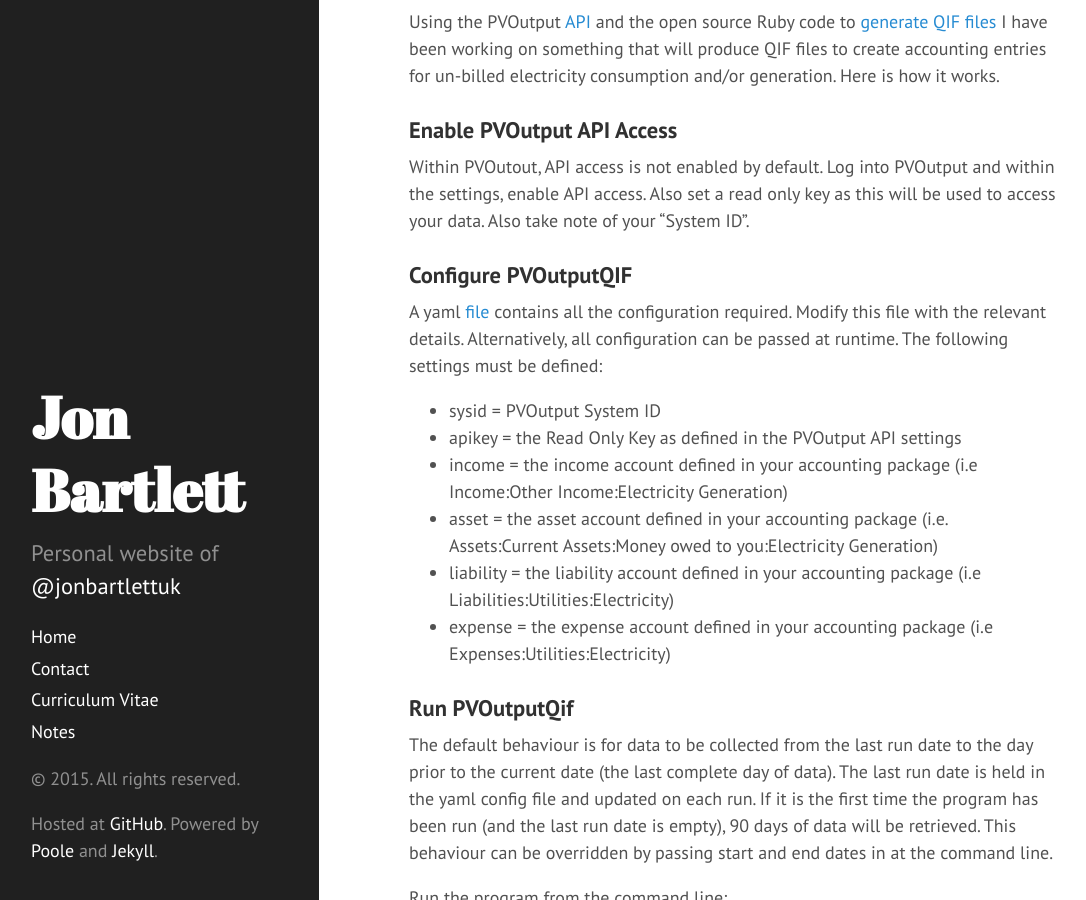
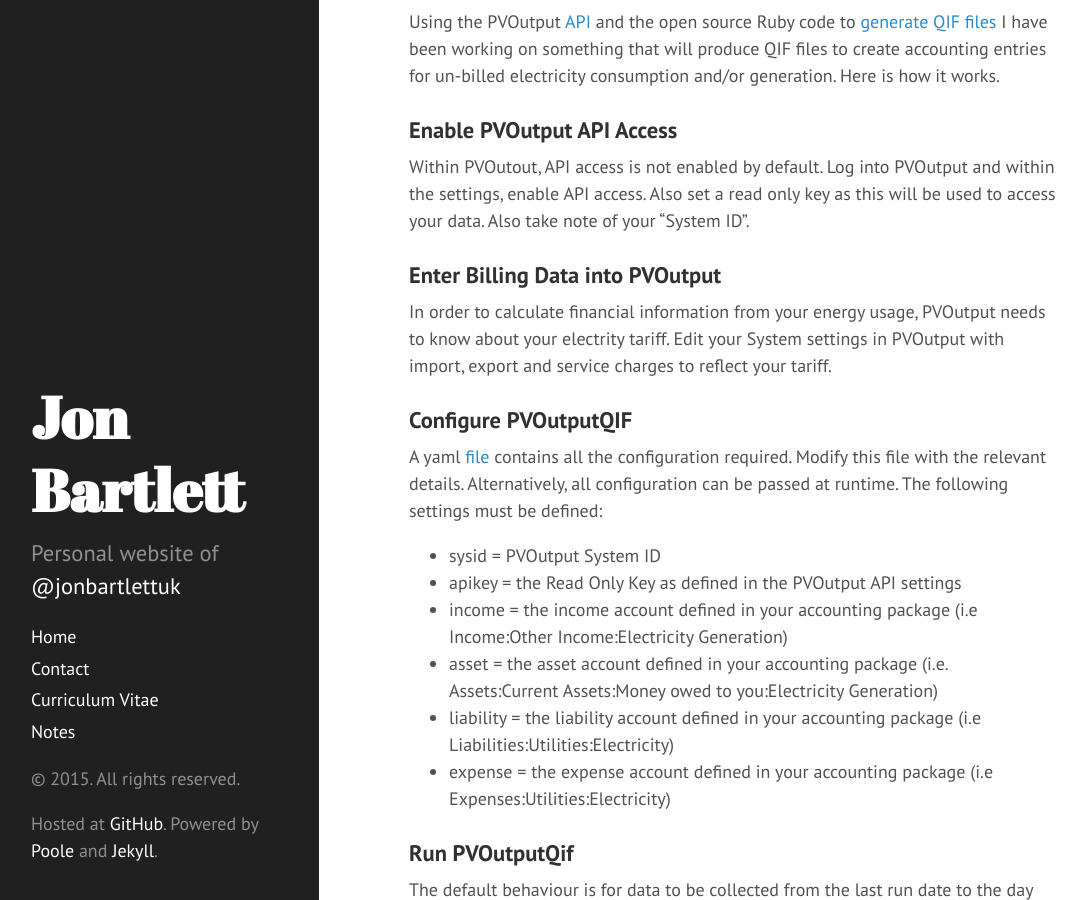
Before and after one commit to jonbartlett/jonbartlett.github.io, a Jekyll site: the page built from _posts/2015-08-27-electricity-consumption-generation-accounting.md, in a window 1280 px wide and 900 px high, scrolled down 3931 px. Shown: the whole window, without its empty margins (5-1091 px from the left). Built offline with Jekyll 4.4.1, drawn with Linux system fonts in a browser that asks for light colours; Markdown is read by kramdown in place of the engine named in the settings; comment, search, counter and statistics services are not loaded.

Commit message:
include tariff info

```diff
--- a/_posts/2015-08-27-electricity-consumption-generation-accounting.md
+++ b/_posts/2015-08-27-electricity-consumption-generation-accounting.md
@@ -86,6 +86,11 @@ Using the PVOutput [API](http://pvoutput.org/help.html#api) and the open source
 
 Within PVOutout, API access is not enabled by default. Log into PVOutput and within the settings, enable API access. Also set a read only key as this will be used to access your data. Also take note of your "System ID".
 
+###Enter Billing Data into PVOutput
+
+In order to calculate financial information from your energy usage, PVOutput needs to know about your electrity tariff. Edit your System settings in PVOutput with import, export and service charges to reflect your tariff.
+
+
 ###Configure PVOutputQIF
 
 A yaml [file](https://github.com/jonbartlett/pvoutput-qif/blob/master/pvoutput_qif.yml) contains all the configuration required. Modify this file with the relevant details. Alternatively, all configuration can be passed at runtime. The following settings must be defined:
```
